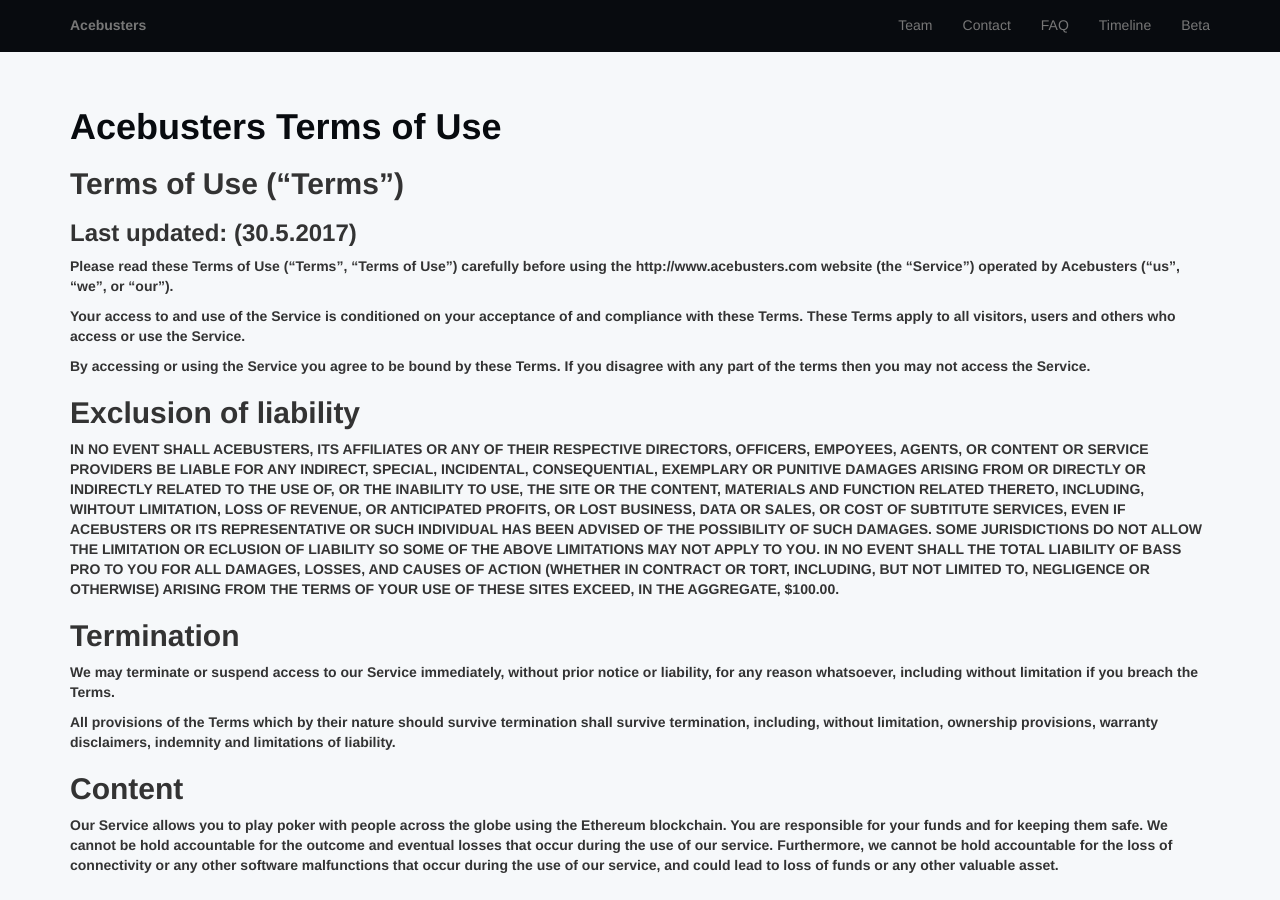
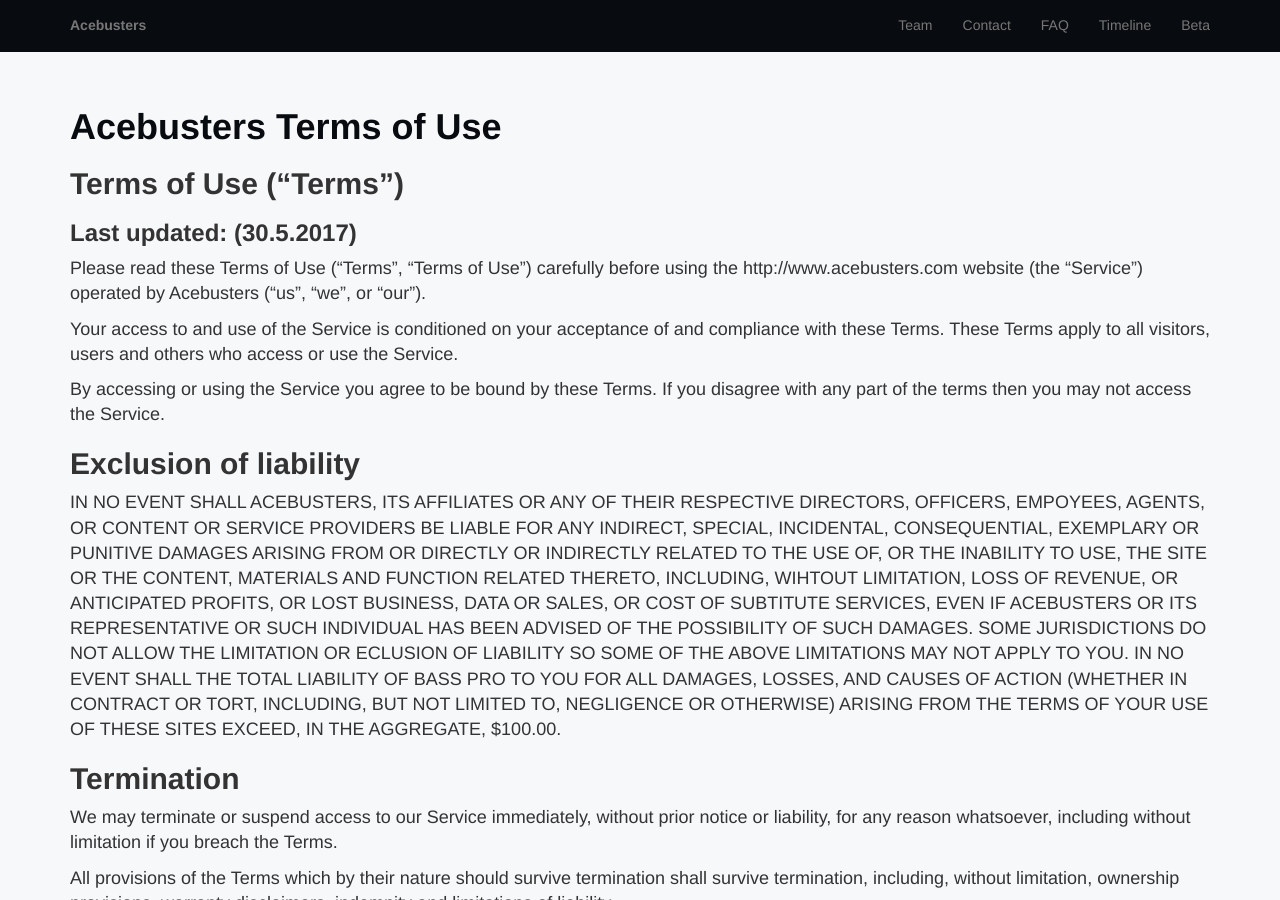
Before and after one commit to acebusters/acebusters-website, a Jekyll site: the page built from terms_of_use.md, in a window 1280 px wide and 900 px high, scrolled down 584 px. Built offline with Jekyll 4.4.1, drawn with Linux system fonts in a browser that asks for light colours; our own code applies the rules of GitHub Pages for plain Markdown files.

Commit message:
edited styling for terms

```diff
--- a/_layouts/terms.html
+++ b/_layouts/terms.html
@@ -15,6 +15,6 @@
     </div>
 </div>
 
-<div class="container terms">
+<div class="container terms lead">
     {{content}}
 </div>
```
